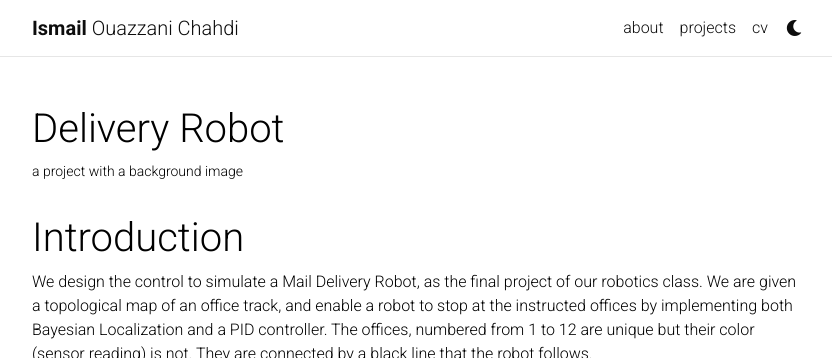
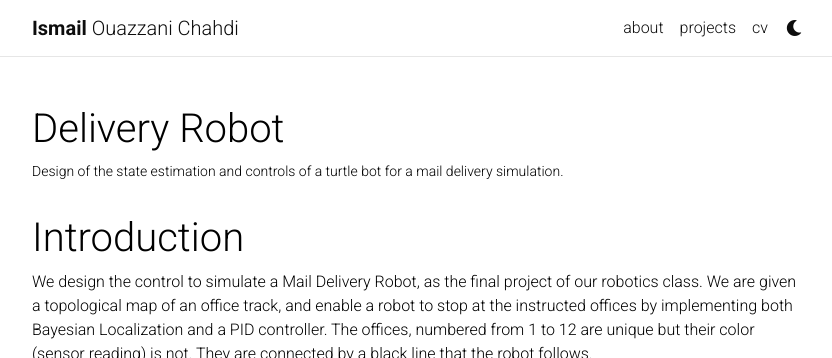
Before and after one commit to IsmailOuazzani/ismailouazzani.github.io, a Jekyll site: the page built from _projects/turtle-bot.md, in a window 1280 px wide and 900 px high, cut to the strip 0-358 px from the top of the window. Shown: the whole strip, without its empty margins (223-1055 px from the left). Built offline with Jekyll 4.4.1, drawn with Linux system fonts in a browser that asks for light colours; comment, search, counter and statistics services are not loaded; a style sheet for code colours, icons or effects is not loaded.

Commit message:
looks of project turtlebot

```diff
--- a/_projects/turtle-bot.md
+++ b/_projects/turtle-bot.md
@@ -1,8 +1,8 @@
 ---
 layout: page
 title: Delivery Robot
-description: a project with a background image
-img: assets/img/12.jpg
+description: Design of the state estimation and controls of a turtle bot for a mail delivery simulation.
+img: assets/img/turtlebot.png
 importance: 1
 category: Robotics
 ---
```
Also changed, not shown: _pages/cv.md (+1 -0 lines), assets/img/turtlebot.PNG (added).
